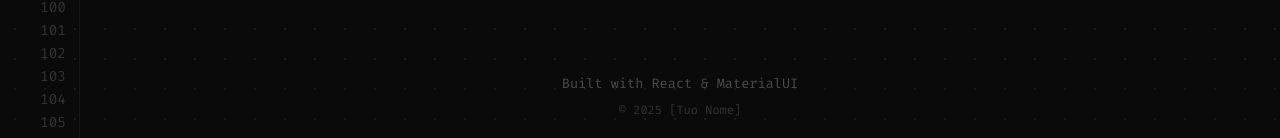
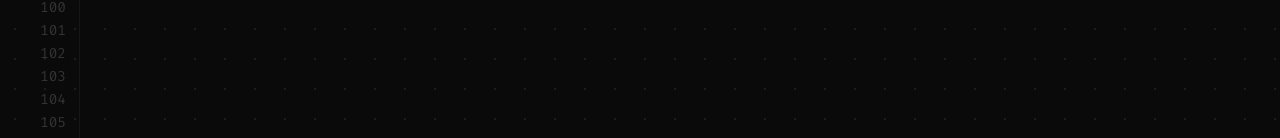
Before and after one commit to AndreaV89/Portfolio, a React (Vite) app: page / in a window 1280 px wide. Shown: the part 2296-2434 px from the top of the page. Built offline with nearby package versions, Linux system fonts and the light colour scheme.

Commit message:
fix mobile 3

```diff
--- a/src/App.jsx
+++ b/src/App.jsx
@@ -19,6 +19,8 @@ const sectionStyle = {
   flexDirection: "column",
   justifyContent: "center",
   position: "relative",
+  paddingTop: "60px",
+  paddingBottom: "60px",
 };
 
 function App() {
@@ -172,9 +174,33 @@ function App() {
           <SectionDivider />
 
           {/* --- CONTATTI --- */}
-          <Box id="contact" className="snap-section" sx={sectionStyle}>
+          <Box
+            id="contact"
+            className="snap-section"
+            sx={{
+              minHeight: "100vh",
+              width: "100%",
+              display: "flex",
+              flexDirection: "column",
+              // CAMBIAMENTO CHIAVE: Non usiamo 'center' qui!
+              // Usiamo flex-start per iniziare dall'alto
+              justifyContent: "flex-start",
+              position: "relative",
+              pt: "60px", // Padding per non attaccarsi alla sezione sopra
+            }}
+          >
             {/* Il titolo qui dentro è rimosso e gestito dal componente Contact.jsx stesso */}
-            <Contact />
+            <Box
+              sx={{
+                flexGrow: 1,
+                display: "flex",
+                flexDirection: "column",
+                justifyContent: "center", // Centra verticalmente il box contatti
+                width: "100%",
+              }}
+            >
+              <Contact />
+            </Box>
 
             <Footer />
           </Box>
--- a/src/components/Footer.jsx
+++ b/src/components/Footer.jsx
@@ -13,7 +13,7 @@ const Footer = () => {
         flexDirection: "column",
         justifyContent: "center",
         alignItems: "center",
-        mt: 10, // Margine sopra per staccarlo dai contenuti
+        mt: 20, // Margine sopra per staccarlo dai contenuti
         mb: 4, // Margine sotto per non attaccarlo al bordo
         opacity: 0.7,
         transition: "opacity 0.3s",
@@ -42,7 +42,7 @@ const Footer = () => {
           mt: 1,
         }}
       >
-        © {currentYear} [Tuo Nome]
+        © {currentYear} Andrea Vannetti
       </Typography>
     </Box>
   );
--- a/src/components/Layout.jsx
+++ b/src/components/Layout.jsx
@@ -1,6 +1,6 @@
 import { Box, Typography } from "@mui/material";
 
-const lineNumbers = Array.from({ length: 160 }, (_, i) =>
+const lineNumbers = Array.from({ length: 175 }, (_, i) =>
   (i + 1).toString().padStart(2, "0")
 );
 
```
